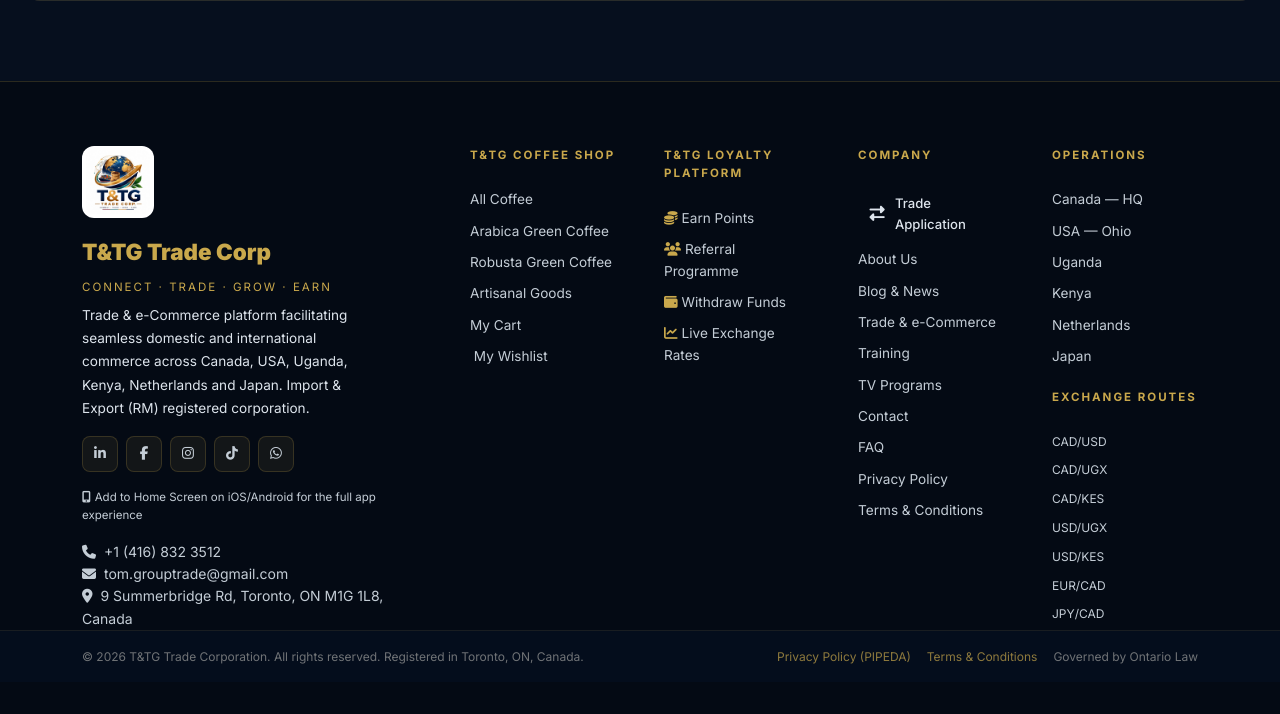
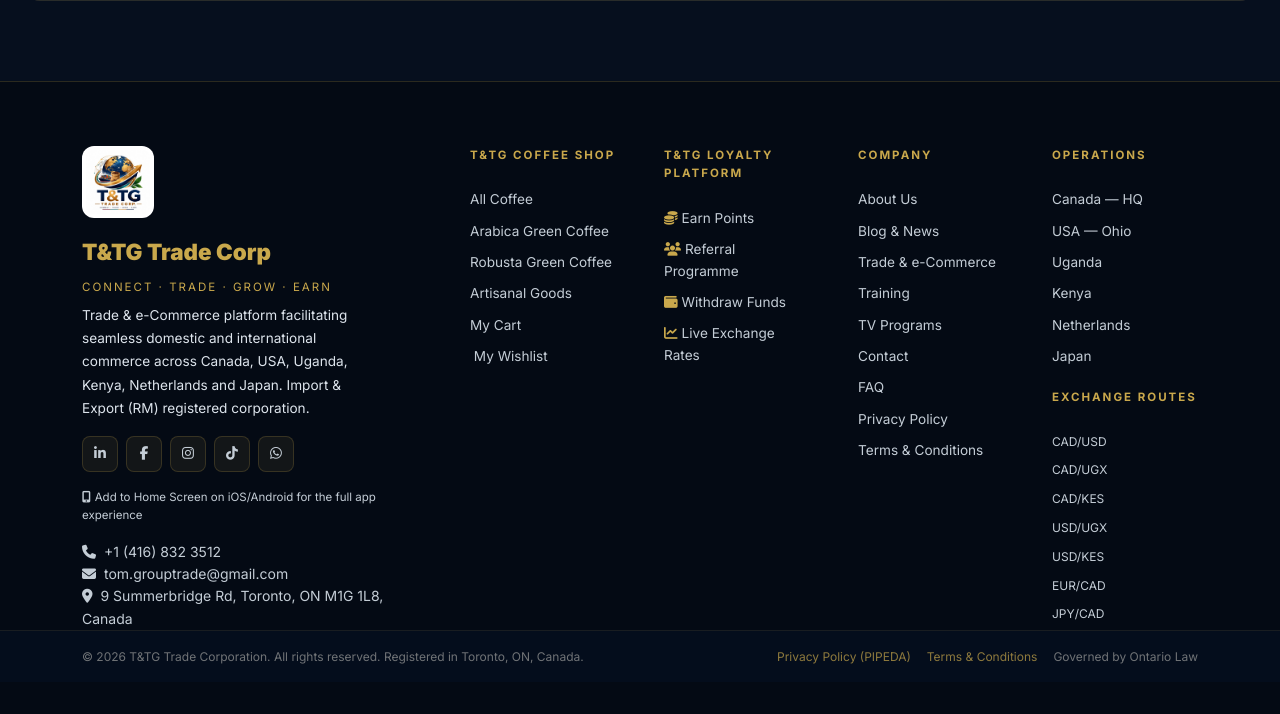
Before and after one commit to Keplas/tntg-corp, a Django app: page /accounts/analytics/ in a window 1280 px wide; the page is wider, and only the part inside the window is pictured. Shown: the part 1880-2594 px from the top of that part. Run offline with Django 5.2, Linux system fonts and the light colour scheme; a user stored in the database is signed in; data comes from the database, SQL or seed files in the repository; data that the repository does not hold is empty.

Commit message:
Remove Trade Application from company nav dropdown

```diff
--- a/templates/base.html
+++ b/templates/base.html
@@ -462,7 +462,7 @@ li:focus-within > .tg-dd.tg-end { transform: translateY(0); }
  <li>
  <button class="tg-nl">Company <i class="fas fa-chevron-down tg-caret"></i></button>
  <div class="tg-dd">
- <a href="{% url 'trade_apply' %}" class="tg-dd-item"><span class="tg-dd-ico"><i class="fas fa-exchange-alt"></i></span>Trade Application</a>
+
               <a href="{% url 'about' %}" class="tg-dd-item {% if request.resolver_match.url_name == 'about' %}tg-active{% endif %}"><span class="tg-dd-ico"></span>About Us</a>
  <a href="{% url 'contact' %}" class="tg-dd-item {% if request.resolver_match.url_name == 'contact' %}tg-active{% endif %}"><span class="tg-dd-ico">️</span>Contact Us</a>
  <a href="{% url 'blog_list' %}" class="tg-dd-item {% if 'blog' in request.resolver_match.url_name %}tg-active{% endif %}"><span class="tg-dd-ico"></span>Blog & News</a>
@@ -672,7 +672,7 @@ li:focus-within > .tg-dd.tg-end { transform: translateY(0); }
  Company <i class="fas fa-chevron-down tg-mob-caret"></i>
  </button>
  <div class="tg-mob-sub">
- <a href="{% url 'trade_apply' %}" class="tg-dd-item"><span class="tg-dd-ico"><i class="fas fa-exchange-alt"></i></span>Trade Application</a>
+
               <a href="{% url 'about' %}" class="tg-mob-sub-item"><span class="tg-dd-ico"></span>About Us</a>
  <a href="{% url 'contact' %}" class="tg-mob-sub-item"><span class="tg-dd-ico">️</span>Contact Us</a>
  <a href="{% url 'blog_list' %}" class="tg-mob-sub-item"><span class="tg-dd-ico"></span>Blog & News</a>
@@ -779,7 +779,7 @@ li:focus-within > .tg-dd.tg-end { transform: translateY(0); }
 
  <div class="col-6 col-lg-2">
  <div class="footer-title">Company</div>
- <a href="{% url 'trade_apply' %}" class="tg-dd-item"><span class="tg-dd-ico"><i class="fas fa-exchange-alt"></i></span>Trade Application</a>
+
               <a href="{% url 'about' %}" class="footer-link">About Us</a>
  <a href="{% url 'blog_list' %}" class="footer-link">Blog & News</a>
  <a href="{% url 'trade_ecommerce' %}" class="footer-link">Trade & e-Commerce</a>
```
